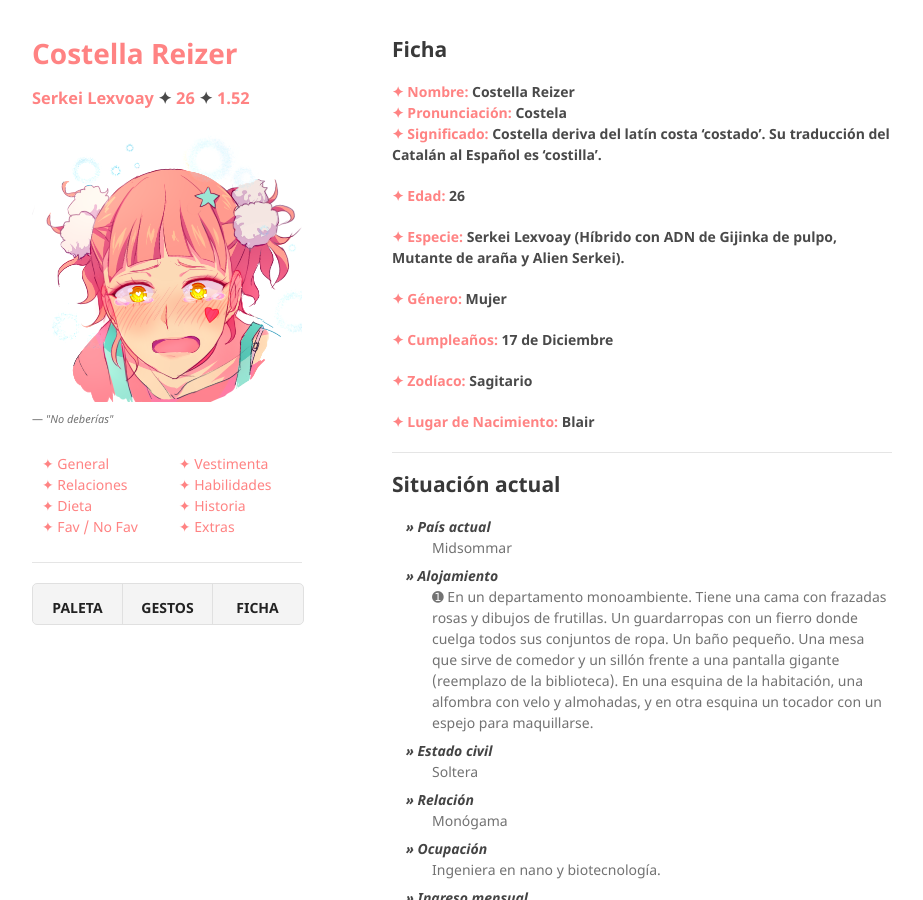
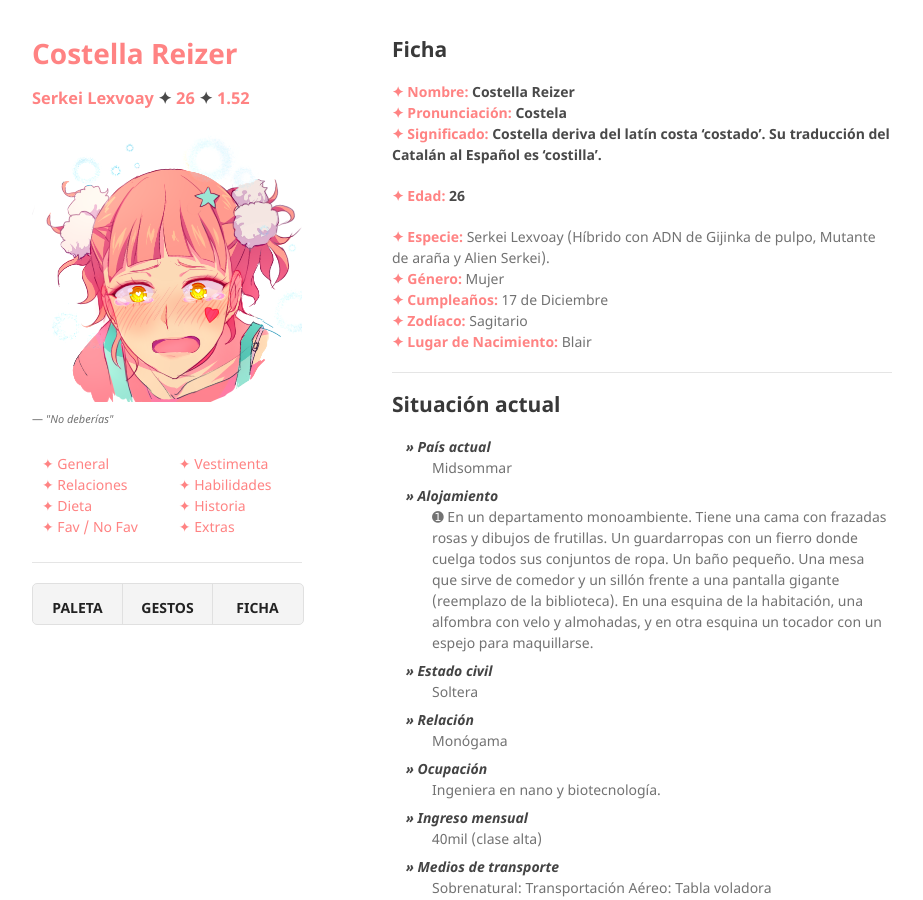
Before and after one commit to BlairSander/costella, a Jekyll site: the page built from general.md, in a window 1280 px wide and 900 px high. Shown: the whole window, without its empty margins (178-1101 px from the left). Built offline with Jekyll 4.4.1, drawn with Linux system fonts in a browser that asks for light colours; our own code applies the rules of GitHub Pages for plain Markdown files.

```diff
--- a/general.md
+++ b/general.md
@@ -4,12 +4,12 @@ layout: default
 ## Ficha
 
 #### **✦ Nombre:** Costella Reizer <br> **✦ Pronunciación:** Costela <br> **✦ Significado:** Costella deriva del latín costa 'costado'. Su traducción del Catalán al Español es 'costilla'.
-#### **✦ Edad:** 26
-#### **✦ Especie:** Serkei Lexvoay (Híbrido con ADN de Gijinka de pulpo, Mutante de araña y Alien Serkei).
-#### **✦ Género:** Mujer
-#### **✦ Cumpleaños:** 17 de Diciembre
-#### **✦ Zodíaco:** Sagitario
-#### **✦ Lugar de Nacimiento:** Blair
+#### **✦ Edad:** 26 <br>
+**✦ Especie:** Serkei Lexvoay (Híbrido con ADN de Gijinka de pulpo, Mutante de araña y Alien Serkei). <br>
+**✦ Género:** Mujer <br>
+**✦ Cumpleaños:** 17 de Diciembre <br>
+**✦ Zodíaco:** Sagitario <br>
+**✦ Lugar de Nacimiento:** Blair
 
 * * *
 
```
